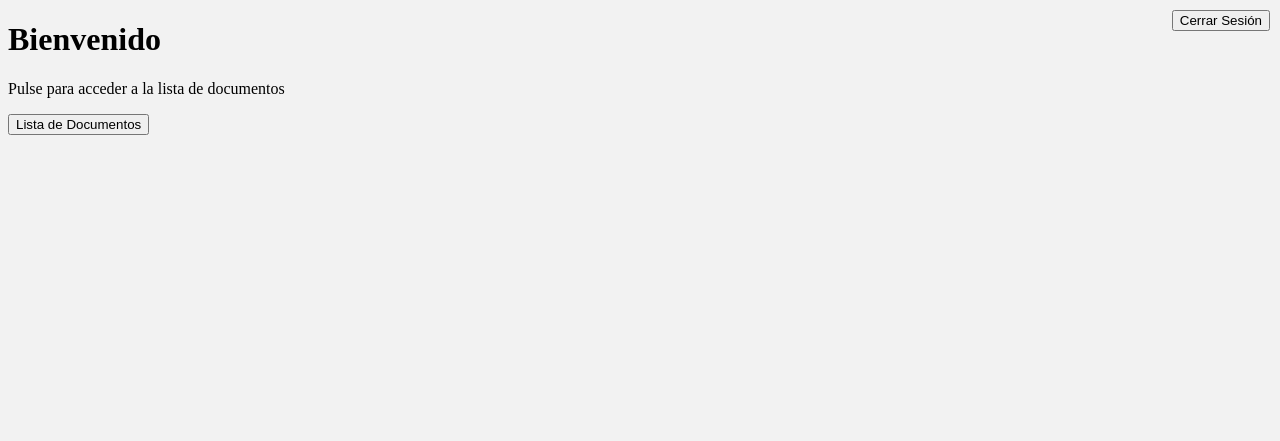
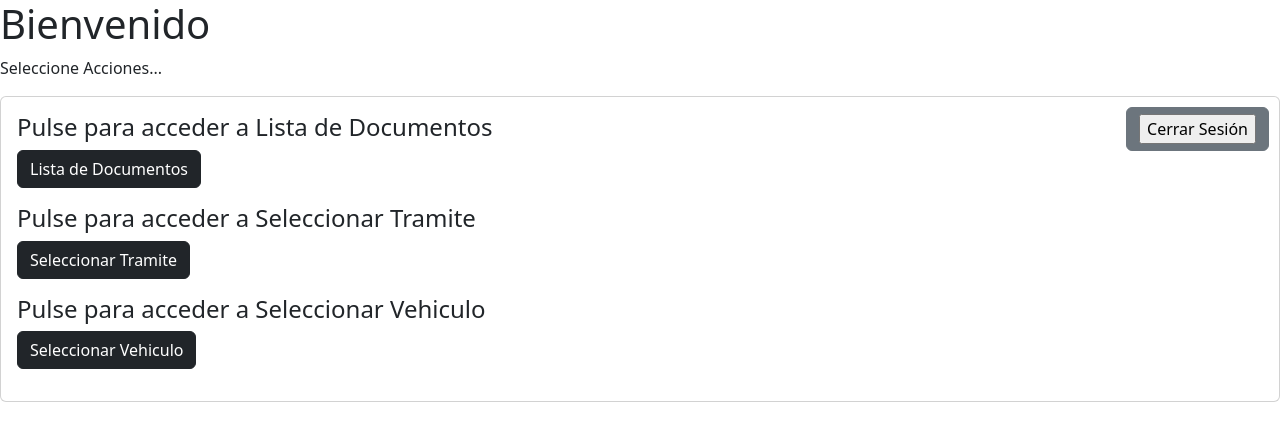
Before and after one commit to viovaa/vehicle-control-system, a PHP site: page /view/agenteAduanal/agenteaduanal-home-listartramitesvehiculodecarga.php in a window 1280 px wide. Shown: the top 441 px of the page. Run offline with PHP 8.4, Linux system fonts and the light colour scheme.

Commit message:
Update code
redirecciones

```diff
--- a/view/agenteAduanal/agenteaduanal-home-listartramitesvehiculodecarga.php
+++ b/view/agenteAduanal/agenteaduanal-home-listartramitesvehiculodecarga.php
@@ -6,24 +6,49 @@
   <link rel="stylesheet" href="../../public/css/style.css">
   <link rel="shortcut icon" href="../../public/img/favicon-scv.png" type="image/x-icon">
 
+
+    <!-- Bootstrap CSS v5.2.1 -->
+    <link href="https://cdn.jsdelivr.net/npm/bootstrap@5.2.1/dist/css/bootstrap.min.css" rel="stylesheet"
+        integrity="sha384-iYQeCzEYFbKjA/T2uDLTpkwGzCiq6soy8tYaI1GyVh/UjpbCx/TYkiZhlZB6+fzT" crossorigin="anonymous">
+
+
 </head>
 <body>
     <h1>Bienvenido</h1>
     <div>
-    <p>Pulse para acceder a la lista de documentos</p>
+    <p>Seleccione Acciones...</p>
 
     <div>
-        <button class="button" onclick="redirectToDocumentos()">Lista de Documentos</button>
+
+    </div>
+    <div class="card">
+        <div class="card-body">
+            <h4 class="card-title">Pulse para acceder a Lista de Documentos</h4>
+            <p class="card-text"><button type="button" class="btn btn-dark" onclick="redirectToDocumentos()">Lista de Documentos</button></p>
+            <h4 class="card-title">Pulse para acceder a Seleccionar Tramite</h4>
+            <p class="card-text"><button type="button" class="btn btn-dark" onclick="redirectToSeleccionarTramite()">Seleccionar Tramite</button></p>
+            <h4 class="card-title">Pulse para acceder a Seleccionar Vehiculo</h4>
+            <p class="card-text"><button type="button" class="btn btn-dark" onclick="redirectToSeleccionarVehiculoDeCarga()">Seleccionar Vehiculo</button></p>
+
+            <form action="../../public/src/cerrarsesion.php" method="POST" class="btn btn-secondary btn-regresar">
+                <input type="submit" value="Cerrar Sesión">
+        </div>
     </div>
 
-    <form action="../../public/src/cerrarsesion.php" method="POST" class="btn btn-secondary btn-regresar">
-        <input type="submit" value="Cerrar Sesión">
 
     <script>
     function redirectToDocumentos() {
         window.location.href = "agenteaduanal-documentos.php";
     }
 
+    function redirectToSeleccionarTramite() {
+        window.location.href = "agenteaduanal-seleccionartramite.php";
+    }
+
+    function redirectToSeleccionarVehiculoDeCarga() {
+        window.location.href = "agenteaduanal-seleccionarvehiculodecarga.php";
+    }
+
     </script>
 
 </body>
```
